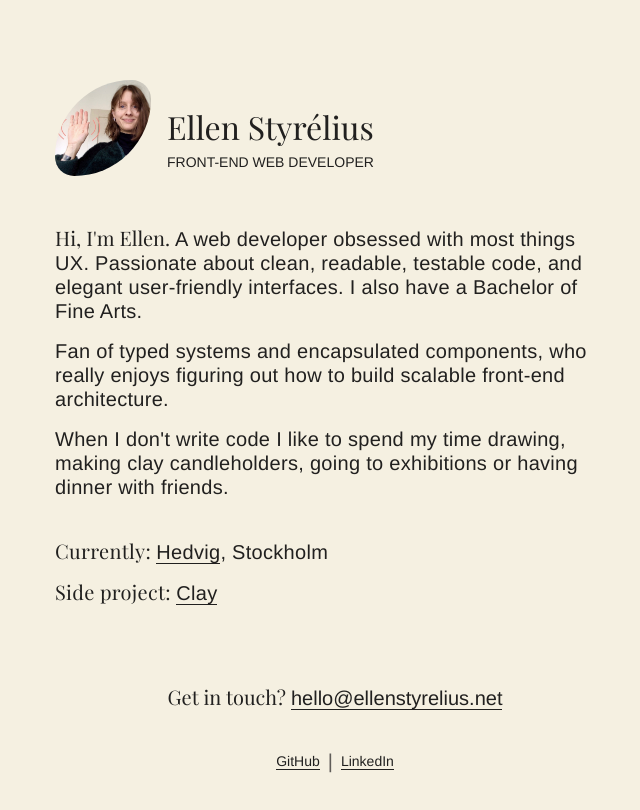
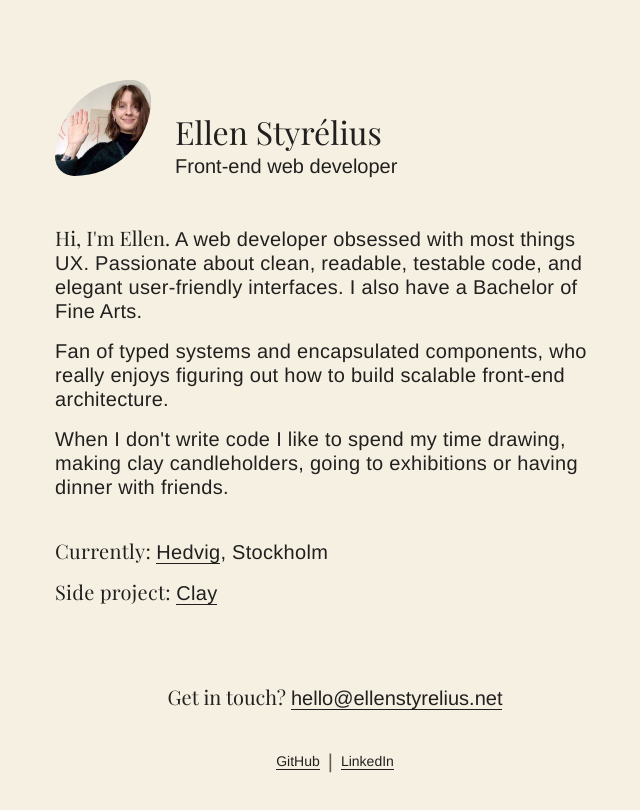
Before and after one commit to styrelius/about-me, a React (Create React App) app: page / in a window 1280 px wide. Shown: the top 810 px of the page, without its empty margins (305-945 px from the left). Built offline with nearby package versions, Linux system fonts and the light colour scheme.

Commit message:
Fix some layout and styling in header.tsx

```diff
--- a/src/components/header.tsx
+++ b/src/components/header.tsx
@@ -3,7 +3,9 @@ import styled from 'styled-components/macro'
 
 import ellen from '../assets/ellen.jpg'
 import { mobileScreen } from '../styles/media-queries'
-import { fonts, fontSizes } from '../styles/styles'
+import { fonts, fontSizes, spacingBaseValue } from '../styles/styles'
+
+import { Spacer } from './shared/spacer'
 
 const { playfairDisplay, helveticaNeue } = fonts
 
@@ -20,25 +22,27 @@ const Container = styled.section({
   [mobileScreen]: {
     justifyContent: 'center',
     alignItems: 'flex-end',
+    rowGap: spacingBaseValue * 2,
   },
 })
 const HeadingsWrapper = styled.div({
-  padding: '0 16px',
+  display: 'grid',
+  gap: spacingBaseValue,
 })
 const Heading = styled.h1({
   fontFamily: playfairDisplay,
   fontSize: fontSizes.lg,
   fontWeight: 200,
+  lineHeight: 1,
   [mobileScreen]: {
     fontSize: fontSizes.mobileLg,
   },
 })
 const SubHeading = styled.h2({
   fontFamily: helveticaNeue,
-  fontSize: fontSizes.sm,
+  fontSize: fontSizes.md,
   fontWeight: 200,
-  textTransform: 'uppercase',
-  lineHeight: 2,
+  lineHeight: 1,
   [mobileScreen]: {
     fontSize: fontSizes.mobileSm,
   },
@@ -70,9 +74,10 @@ export function Header() {
           width={IMAGE_SIZE}
         />
       </ImageContainer>
+      <Spacer size="md" />
       <HeadingsWrapper>
         <Heading>Ellen Styrélius</Heading>
-        <SubHeading>front-end web developer</SubHeading>
+        <SubHeading>Front-end web developer</SubHeading>
       </HeadingsWrapper>
     </Container>
   )
```
